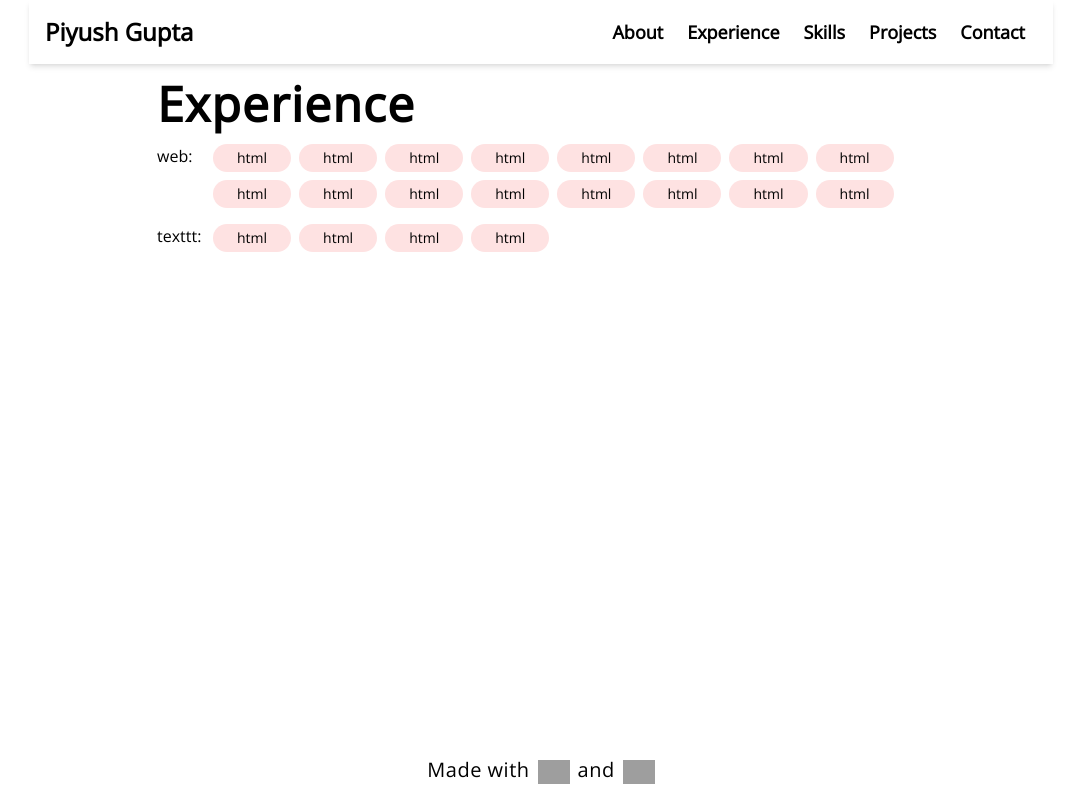
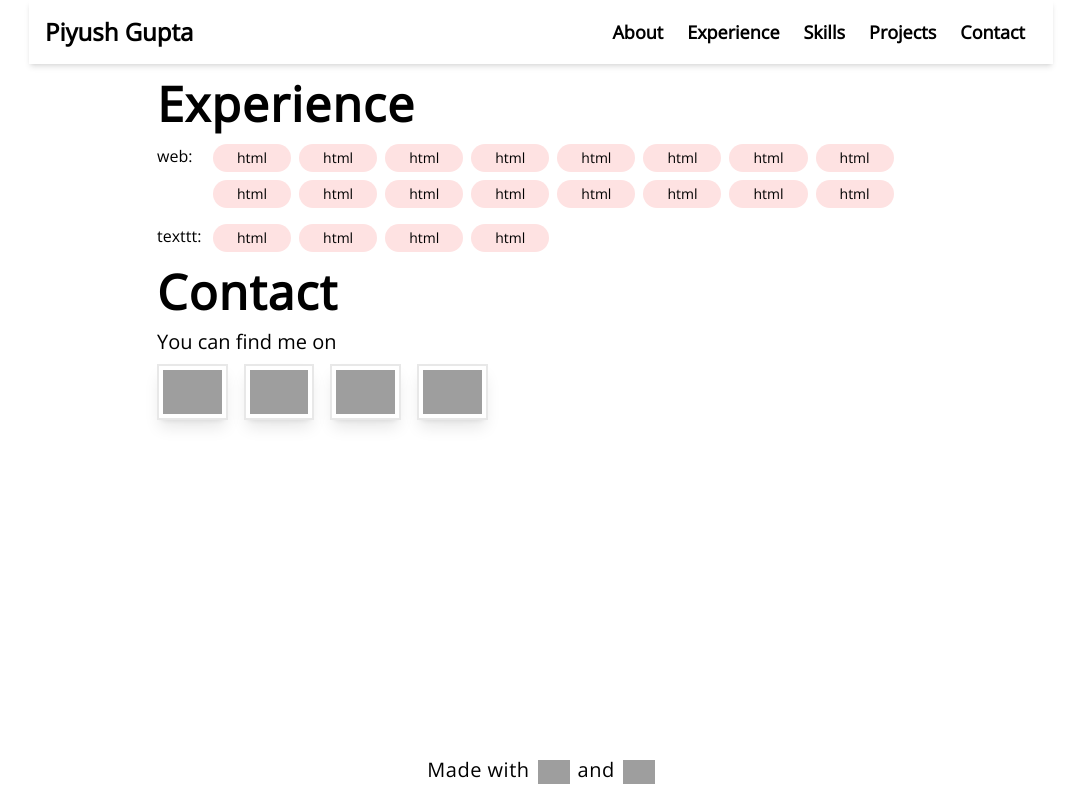
Before and after one commit to gupta-piyush19/portfolio, a Gatsby site: page / in a window 1280 px wide. Shown: the whole page, without its empty margins (99-1180 px from the left). Built offline with nearby package versions, Linux system fonts and the light colour scheme; Gatsby itself is replaced by a stand-in of ours; grey boxes are pictures that could not be loaded.

Commit message:
contact section completed

```diff
--- a/src/components/Contact.js
+++ b/src/components/Contact.js
@@ -1,7 +1,32 @@
 import React from "react";
+import Title from "./Title";
+import { socialMedia } from "../config";
+import { Link } from "gatsby";
 
 const Contact = () => {
-  return <div></div>;
+  return (
+    <div id="contact" className="contact scroll-mt-20">
+      <Title title={"contact"} />
+      <div className="text-xl mb-2">You can find me on</div>
+      <div className="contact-links flex gap-4 ">
+        {socialMedia.map((site, idx) => (
+          <span key={idx} className="">
+            <a
+              target="_blank"
+              rel="noopener noreferrer"
+              href={site.url}
+              title={site.name}
+            >
+              <img
+                src={site.icon}
+                className="h-14 inline shadow-lg border-2 border-red-100 grayscale hover:grayscale-0 transition-all duration-300 p-1 hover:scale-125"
+              />
+            </a>
+          </span>
+        ))}
+      </div>
+    </div>
+  );
 };
 
 export default Contact;
--- a/src/components/Title.jsx
+++ b/src/components/Title.js
@@ -2,7 +2,7 @@ import React from "react";
 
 const Title = ({ title }) => {
   return (
-    <div className="text-5xl capitalize font-semibold tracking-wide">
+    <div className="text-5xl capitalize font-semibold tracking-wide mb-3">
       {title}
     </div>
   );
--- a/src/config/index.js
+++ b/src/config/index.js
@@ -8,14 +8,22 @@ module.exports = {
     {
       name: "LinkedIn",
       url: "https://www.linkedin.com/in/piyushgupta19",
+      icon: "https://www.vectorlogo.zone/logos/linkedin/linkedin-ar21.svg",
     },
     {
       name: "GitHub",
       url: "https://github.com/gupta-piyush19",
+      icon: "https://www.vectorlogo.zone/logos/github/github-ar21.svg",
     },
     {
       name: "Codepen",
       url: "https://codepen.io/Piyush0_0",
+      icon: "https://www.vectorlogo.zone/logos/codepen/codepen-ar21.svg",
+    },
+    {
+      name: "Gmail",
+      url: "mailto:piyushguptaa2z123@gmail.com",
+      icon: "https://www.vectorlogo.zone/logos/gmail/gmail-icon.svg",
     },
   ],
   navLinks: {
@@ -46,4 +54,23 @@ module.exports = {
       url: "/#contact",
     },
   },
+  experience: [
+    {
+      place: "1854 Media",
+      designation: "Consultant UI Developer",
+      duration: "May 2021 - Sept 2021",
+      description: [
+        "Converted designs to web pages",
+        "Created various types of UI components like popups, calculator, forms, etc.",
+        "Learnt and implemented complex SQL Queries.",
+        "Learnt and implemented automation in google sheets using Apps Script.",
+        "Used Facebook Graph API and created an automated process to retrieve data",
+      ],
+    },
+  ],
+  projects: [
+    {
+      title: "Blogic",
+    },
+  ],
 };
--- a/src/pages/index.js
+++ b/src/pages/index.js
@@ -3,6 +3,7 @@ import Layout from "../components/Layout";
 import About from "../components/About";
 import Experience from "../components/Experience";
 import Skills from "../components/Skills";
+import Contact from "../components/Contact";
 
 export default () => {
   return (
@@ -11,6 +12,7 @@ export default () => {
         <About />
         <Experience />
         <Skills />
+        <Contact />
       </main>
     </Layout>
   );
```
